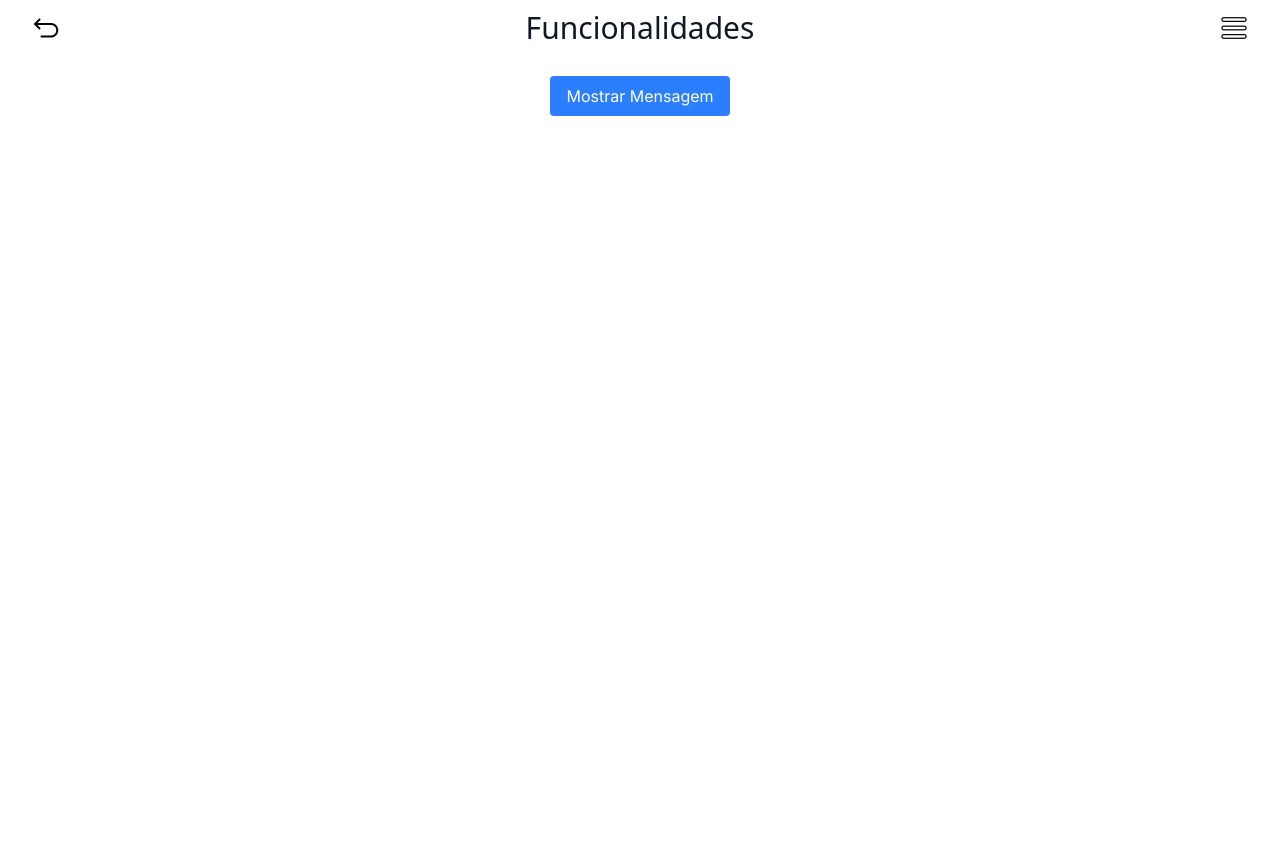
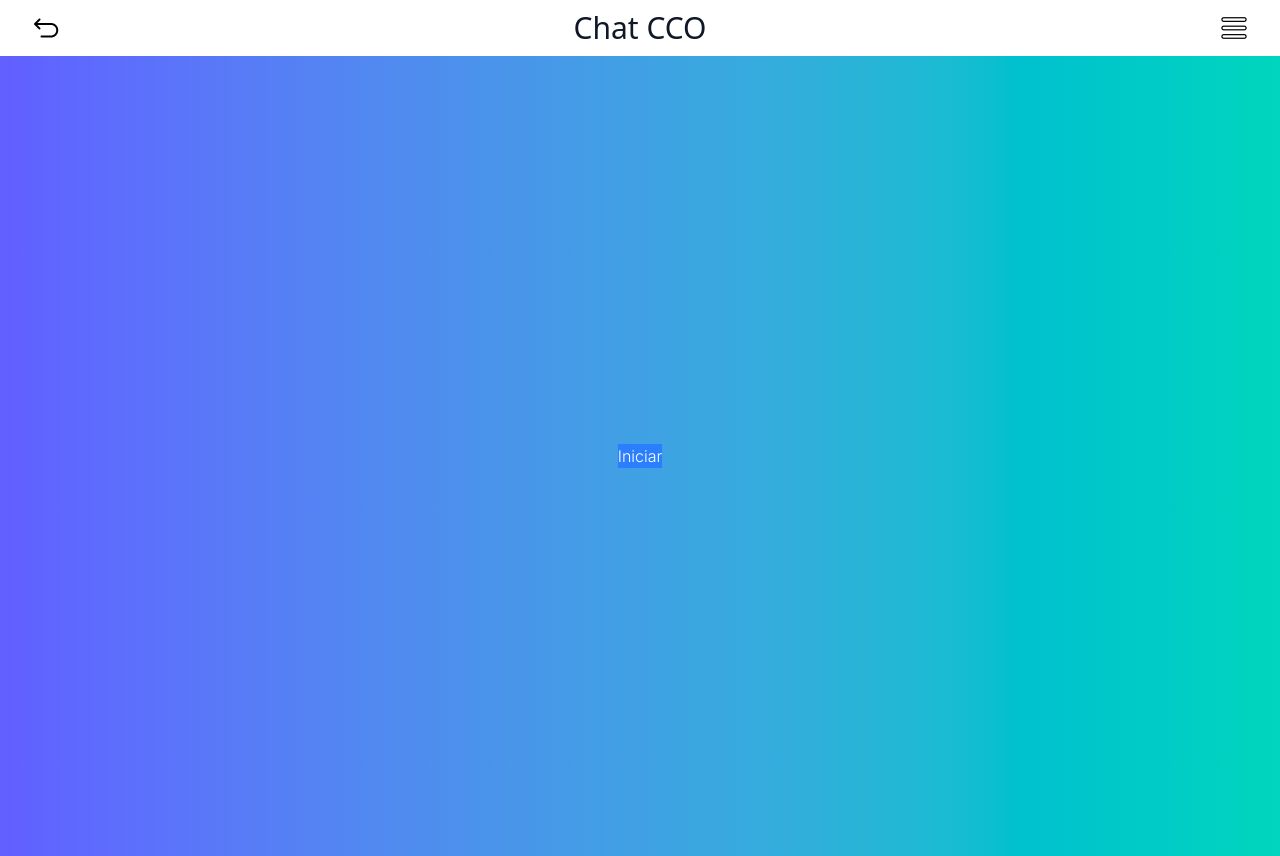
Before and after one commit to DLuIg/CCR-RailSync, a Next.js app: page /ChatCCO in a window 1280 px wide. Before the commit the page ends 800 px from the top, so only its background shows below. Built offline with nearby package versions, Linux system fonts and the light colour scheme.

Commit message:
Atualiza o título da página de Chat CCO e modifica o componente ButtonMsg para aceitar props personalizadas e exibir um modal.

```diff
--- a/src/app/ChatCCO/page.tsx
+++ b/src/app/ChatCCO/page.tsx
@@ -13,12 +13,19 @@ export default function ChatCCO(){
                 rightImageSrc="/assets/menu.png"
                 altTextLeft="Voltar"
                 altTextRight="Menu"
-                title="Funcionalidades"
+                title="Chat CCO"
                 />
 
-                <div>
+                <div className="flex flex-col justify-center items-center p-5 h-screen font-thin bg-linear-to-r/oklab from-indigo-500 to-teal-400 gap-20">
 
-                    <ButtonMsg/>
+                    <ButtonMsg
+                    text="Iniciar"
+                    width="w-[350px]"
+                    height="h-[50px]"
+                    modalMessage="/ChatCCO"
+                    />
+
+
 
 
                 </div>
--- a/src/app/components/ButtonMsg/ButtonMsg.tsx
+++ b/src/app/components/ButtonMsg/ButtonMsg.tsx
@@ -1,35 +1,48 @@
+'use client';
+
 import React, { useState } from 'react';
 
-const ButtonMsg = () => {
-  const [showMessage, setShowMessage] = useState(false);
+// Definindo a interface para as props
+interface ButtonMSGProps {
+  text: string;
+  width: string;
+  height: string;
+  modalMessage: string;
+}
 
-  const toggleMessage = () => {
-    setShowMessage(!showMessage);
+const ButtonMSG: React.FC<ButtonMSGProps> = ({ text, width, height, modalMessage }) => {
+  const [isModalOpen, setIsModalOpen] = useState(false);
+
+  const handleButtonClick = () => {
+    setIsModalOpen(true);
+  };
+
+  const closeModal = () => {
+    setIsModalOpen(false);
   };
 
   return (
-    <div className="flex justify-center mt-5">
+    <>
       <button
-        onClick={toggleMessage}
-        className="bg-blue-500 text-white py-2 px-4 rounded hover:bg-blue-700 transition duration-300"
+        onClick={handleButtonClick}
+        className="bg-blue-500 hover:bg-blue-700 text-white transition duration-300 ease-in-out font-thin cursor-pointer hover:shadow-lg hover:scale-105"
+        style={{ width, height }}
       >
-        Mostrar Mensagem
+        {text}
       </button>
-      {showMessage && (
-        <div className="fixed inset-0 flex items-center justify-center bg-black bg-opacity-50 z-50">
-          <div className="bg-white p-5 rounded-lg border border-blue-500 shadow-lg max-w-sm w-full text-center">
-            <p>Esta é a mensagem sofisticada!</p>
-            <button
-              onClick={toggleMessage}
-              className="mt-3 bg-red-500 text-white py-2 px-4 rounded hover:bg-red-700 transition duration-300"
-            >
+
+      {isModalOpen && (
+        <div className="fixed inset-0 flex items-center justify-center z-50 bg-black bg-opacity-50">
+          <div className="bg-white p-4 rounded shadow-md">
+            <p>{modalMessage}</p>
+            <button onClick={closeModal} className="mt-4 bg-red-500 hover:bg-red-700 text-white py-2 px-4 rounded">
               Fechar
             </button>
           </div>
         </div>
       )}
-    </div>
+    </>
   );
-};
+}
 
-export default ButtonMsg;
+export default ButtonMSG;
```
